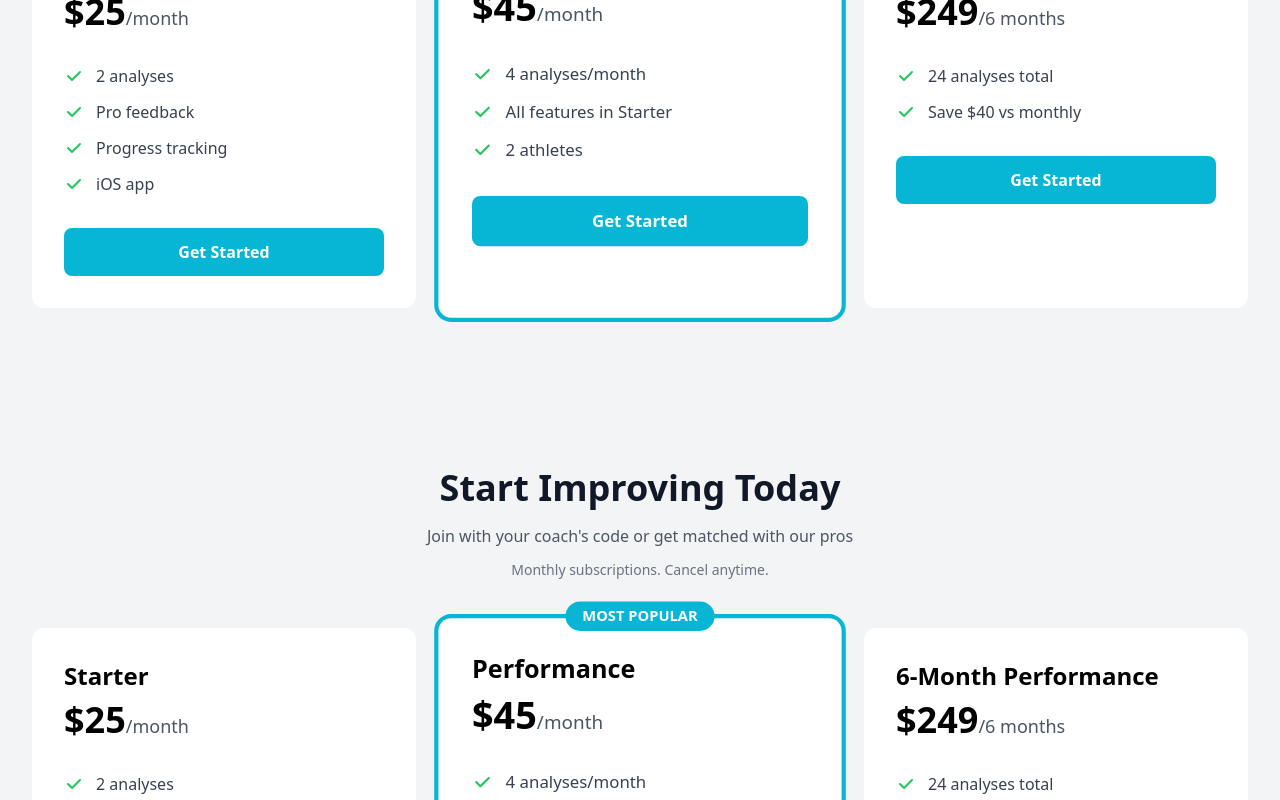
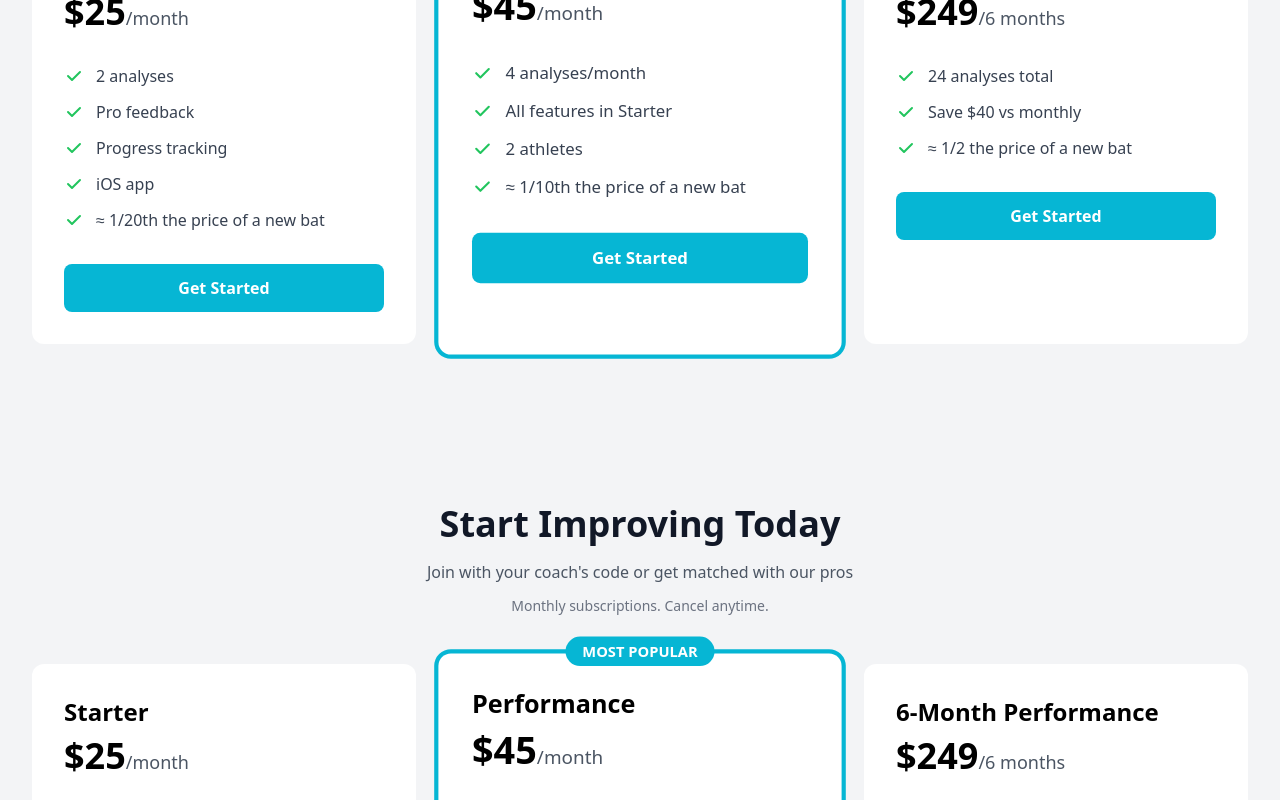
Before and after one commit to aa452110/batdigest-swing-platform, a React (Vite) app in the folder swing-analysis/: page / in a window 1280 px wide. Shown: the part 3820-4620 px from the top of the page. Built offline with nearby package versions, Linux system fonts and the light colour scheme; no server answers.

Commit message:
content: add pricing '1/x the price of a new bat' bullets; clean duplicate sections

```diff
--- a/swing-analysis/src/app/LandingPage.tsx
+++ b/swing-analysis/src/app/LandingPage.tsx
@@ -18,14 +18,14 @@ const PLANS: Plan[] = [
     name: 'Starter',
     price: '$25',
     period: '/month',
-    features: ['2 analyses', 'Pro feedback', 'Progress tracking', 'iOS app']
+    features: ['2 analyses', 'Pro feedback', 'Progress tracking', 'iOS app', '≈ 1/20th the price of a new bat']
   },
   {
     id: 'performance',
     name: 'Performance',
     price: '$45',
     period: '/month',
-    features: ['4 analyses/month', 'All features in Starter', '2 athletes'],
+    features: ['4 analyses/month', 'All features in Starter', '2 athletes', '≈ 1/10th the price of a new bat'],
     popular: true
   },
   {
@@ -33,7 +33,7 @@ const PLANS: Plan[] = [
     name: '6-Month Performance',
     price: '$249',
     period: '/6 months',
-    features: ['24 analyses total', 'Save $40 vs monthly']
+    features: ['24 analyses total', 'Save $40 vs monthly', '≈ 1/2 the price of a new bat']
   }
 ];
 
```
Also changed, not shown: 2 other files (tests, documents, lock files or other folders).
